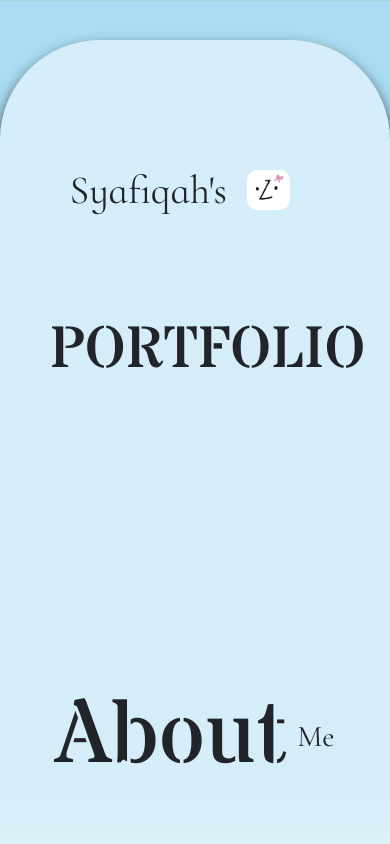
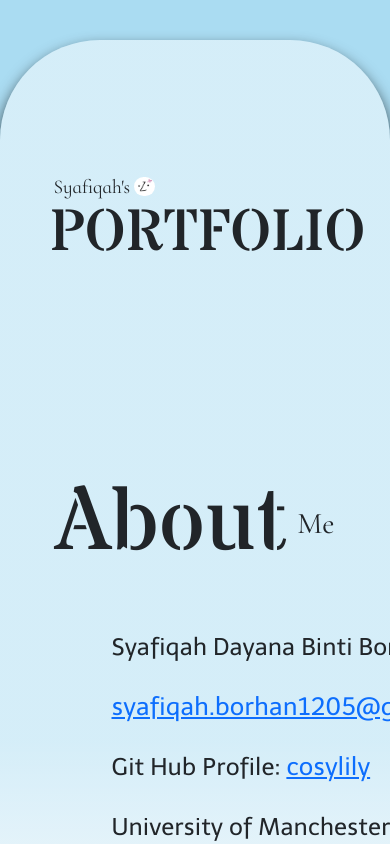
Before and after one commit to cosylily/website-portfolio, a React (Create React App) app: page / in a window 390 px wide. Shown: the top 844 px of the page. Built offline with nearby package versions, Linux system fonts and the light colour scheme.

Commit message:
Update App.css
Changing the measurement unit of title so that it can be self-responsive. The measurements of the logo image moved to css for better controlling

```diff
--- a/src/App.css
+++ b/src/App.css
@@ -90,20 +90,22 @@ p {
 .smallletters {
   display: flex;
   justify-content: left;
-  line-height: 40px;
-  margin-left: 20px;
+  height: 7vw;
+  margin: 1vw;
 }
 .smallletters .name {
-  font-size: 40px;
-  margin-right: 20px;
+  font-size: 5vw;
   font-family: var(--subtitle-font);
 }
-.smallletters .logo {
+.smallletters img {
   border-radius: 10px;
+  height: 70%;
+  width: auto;
+  margin: 1vw;
 }
 .title .portfolio {
   font-size: 15vw;
-  line-height: 250px;
+  line-height: 15vw;
   font-family: var(--title-font);
 }
 .section {
--- a/src/App.js
+++ b/src/App.js
@@ -38,8 +38,8 @@ function App() {
               <img
                 src="/logoforportfolio.jpg"
                 alt="My own logo doodling"
-                height="40px"
-                width="auto"
+                height=""
+                width=""
                 className="logo"
               />
             </div>
```
